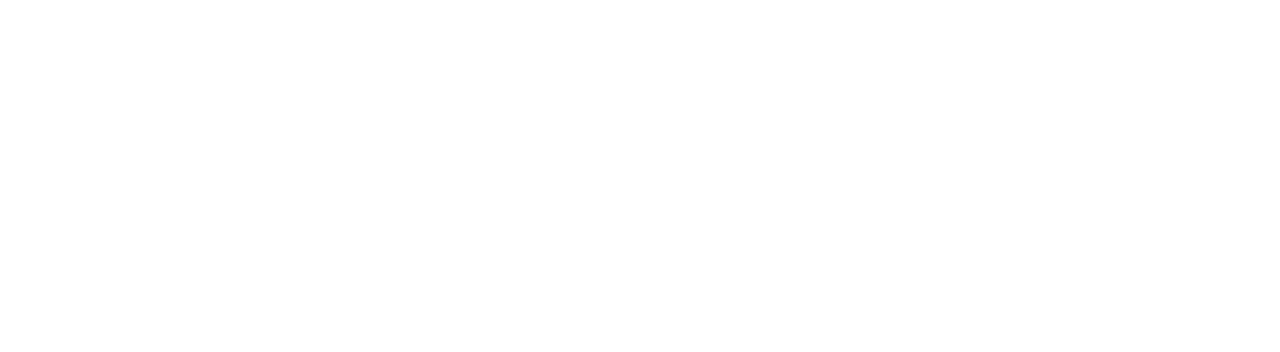
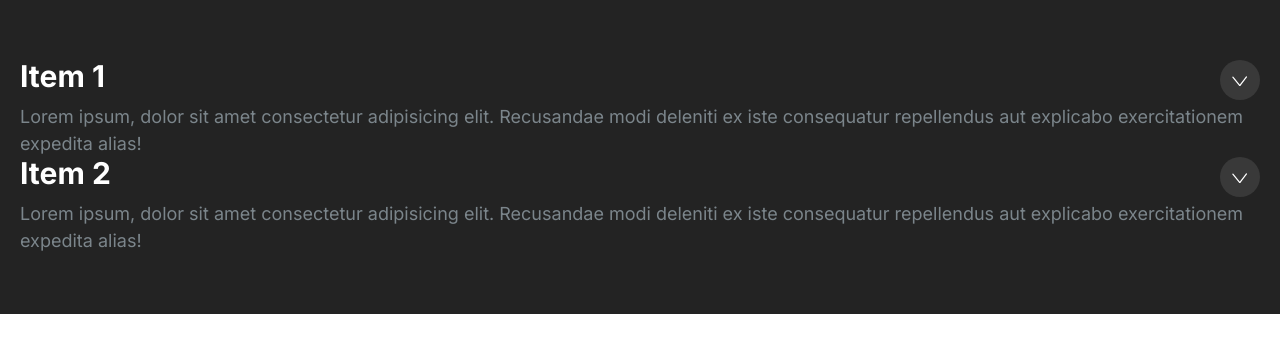
Before and after one commit to Adam782/html-css-responsive-page, a plain HTML site: page index.html in a window 1280 px wide. Drawn offline with Linux system fonts and the light colour scheme.

```diff
--- a/css/styles.css
+++ b/css/styles.css
@@ -541,6 +541,7 @@
 }
 .block__header {
   text-align: center;
+  margin-bottom: 4rem;
 }
 .block__heading {
   margin-top: 0;
@@ -704,3 +705,7 @@
     grid-template-columns: 50% 50%;
   }
 }
+/*Footer*/
+.footer {
+  background: #232323;
+}
--- a/index.html
+++ b/index.html
@@ -14,6 +14,35 @@
     <title>Document</title>
   </head>
   <body>
+    <footer class="block block--dark footer">
+      <div class="collapsible collapsible--expanded">
+        <header class="collapsible__header">
+          <h2 class="collapsible__heading">Item 1</h2>
+          <svg class="icon icon--white collapsible__chevron">
+            <use xlink:href="images/sprite.svg#chevron"></use>
+          </svg>
+        </header>
+        <div class="collapsible__content">
+          Lorem ipsum, dolor sit amet consectetur adipisicing elit. Recusandae
+          modi deleniti ex iste consequatur repellendus aut explicabo
+          exercitationem expedita alias!
+        </div>
+      </div>
+
+      <section class="collapsible collapsible--expanded">
+        <header class="collapsible__header">
+          <h2 class="collapsible__heading">Item 2</h2>
+          <svg class="icon icon--white collapsible__chevron">
+            <use xlink:href="images/sprite.svg#chevron"></use>
+          </svg>
+        </header>
+        <div class="collapsible__content">
+          Lorem ipsum, dolor sit amet consectetur adipisicing elit. Recusandae
+          modi deleniti ex iste consequatur repellendus aut explicabo
+          exercitationem expedita alias!
+        </div>
+      </section>
+    </footer>
     <script src="/js/main.js"></script>
   </body>
 </html>
```
Also changed, not shown: components/testimonials-block.html (added, +42 -0 lines).
